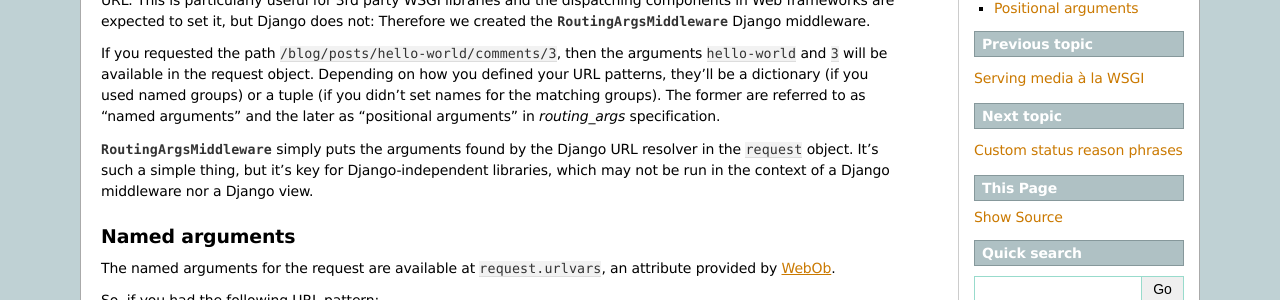
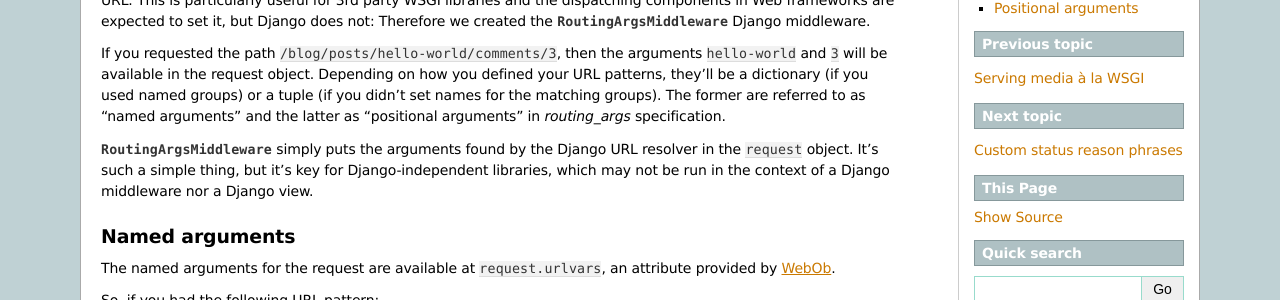
Before and after one commit to 2degrees/django-wsgi, a Sphinx documentation site: the page built from docs/source/manual/routing-args.rst, in a window 1280 px wide. Shown: the part 122-422 px from the top of the page. Built offline with Sphinx 7.4.7, drawn with Linux system fonts in a browser that asks for light colours.

Commit message:
spelling

```diff
--- a/docs/source/manual/media-apps.rst
+++ b/docs/source/manual/media-apps.rst
@@ -50,7 +50,7 @@
   "egg:yourpackage#entry_point").
 
 You'll then need to make sure you load ``full_app`` instead of ``myapp``, since
-the later is presumably no longer able to serve media. To that end, you may
+the latter is presumably no longer able to serve media. To that end, you may
 consider renaming ``composite:full_app`` to ``composite:main``.
 
 
--- a/docs/source/manual/request-objects.rst
+++ b/docs/source/manual/request-objects.rst
@@ -32,7 +32,7 @@
 
 :class:`Our new request class <twod.wsgi.handler.TwodWSGIRequest>` extends both
 :class:`~django.http.HttpRequest` and :class:`webob.Request`, and because the
-members of the former take precedence over the later, it's 100%
+members of the former take precedence over the latter, it's 100%
 compatible with the built-in request class in Django. :class:`webob.Response` is
 not used in *twod.wsgi*.
 
--- a/docs/source/manual/routing-args.rst
+++ b/docs/source/manual/routing-args.rst
@@ -13,7 +13,7 @@
 arguments ``hello-world`` and ``3`` will be available in the request object.
 Depending on how you defined your URL patterns, they'll be a dictionary (if you
 used named groups) or a tuple (if you didn't set names for the matching groups).
-The former are referred to as "named arguments" and the later as "positional
+The former are referred to as "named arguments" and the latter as "positional
 arguments" in *routing_args* specification.
 
 :class:`~twod.wsgi.RoutingArgsMiddleware` simply puts the arguments found by the
```
